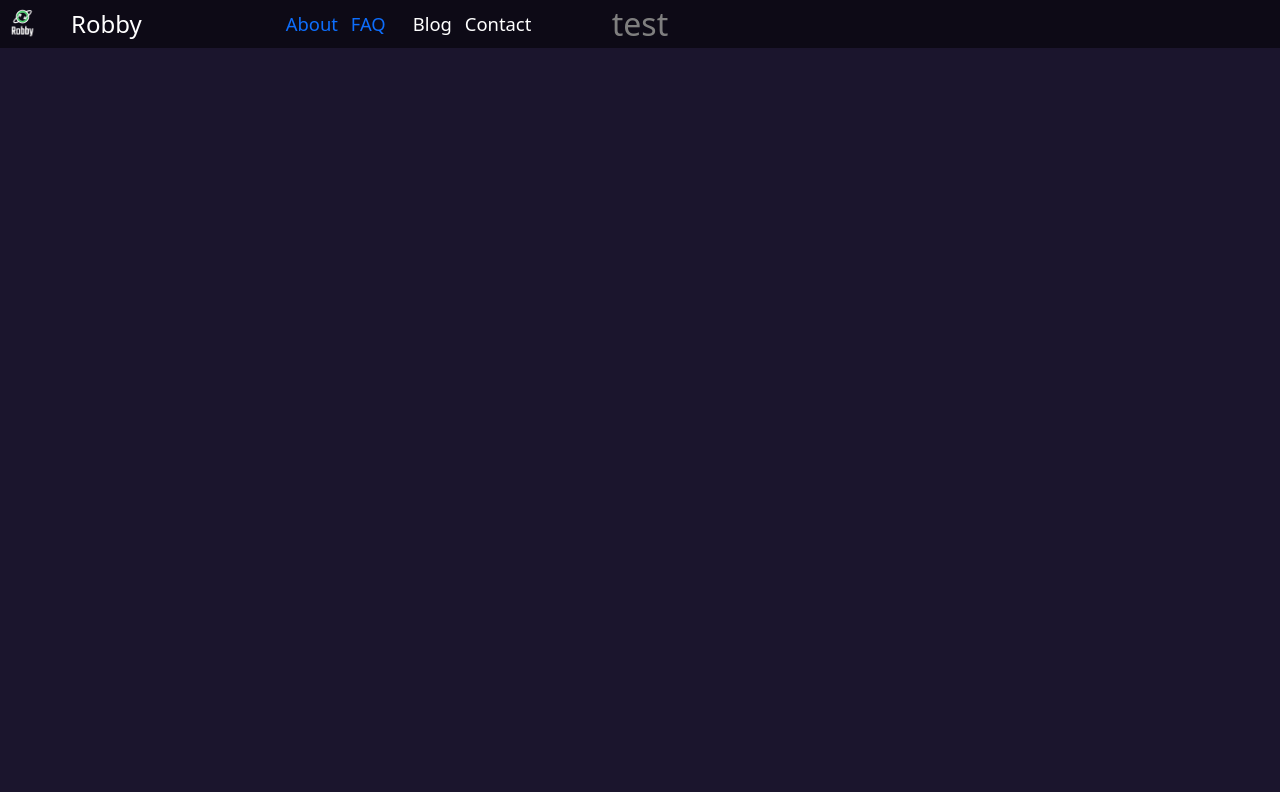
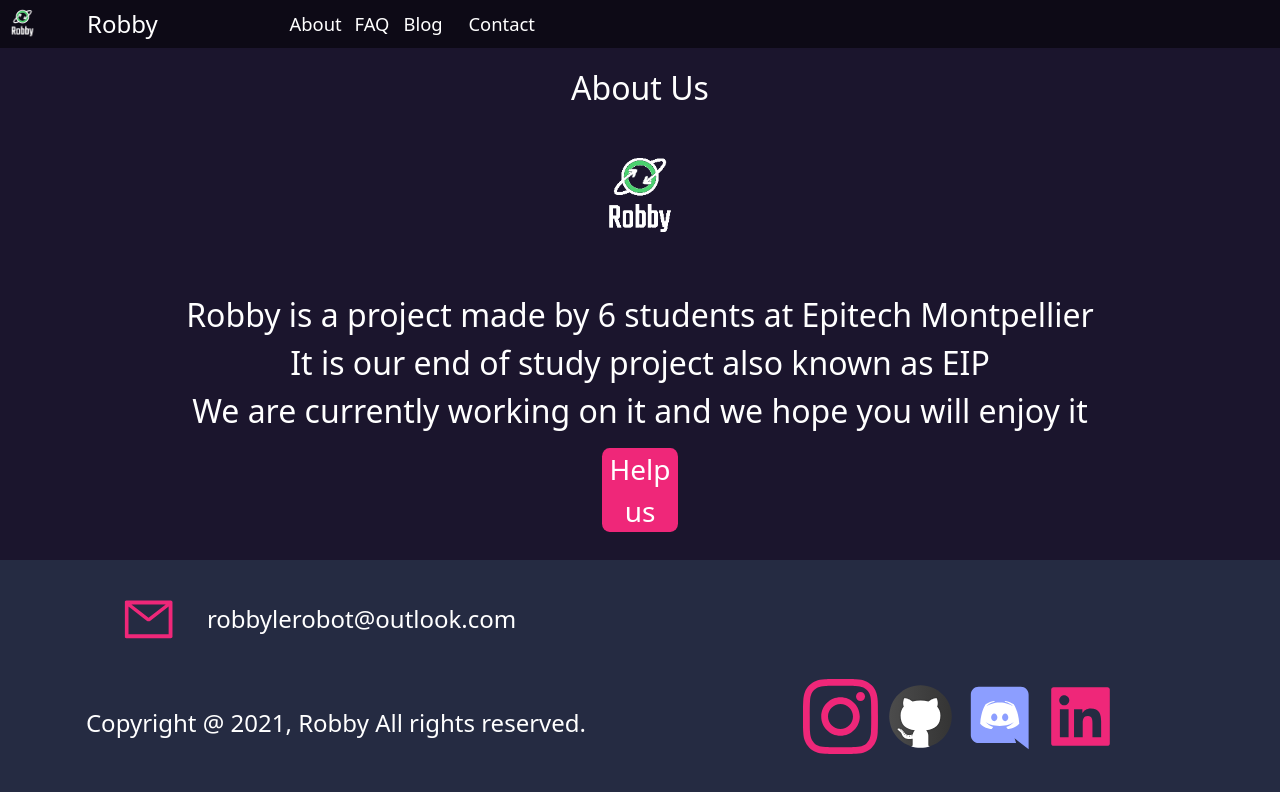
Before and after one commit to Robby-EIP/Site-Vitrine, a React (Create React App) app in the folder website/: page /about in a window 1280 px wide. Shown: the top 792 px of the page. Built offline with nearby package versions, Linux system fonts and the light colour scheme.

Commit message:
[master]: almost done, need to do FAQ page

```diff
--- a/website/src/Components/Navbar/Navbar.js
+++ b/website/src/Components/Navbar/Navbar.js
@@ -18,6 +18,7 @@ export class Navbar extends Component {
       width: "100%",
       fontSize: "115%",
       cursor: "pointer",
+      color: "white",
     };
   }
 
@@ -57,6 +58,7 @@ export class Navbar extends Component {
             display: "flex",
           }}
         >
+          <Link className="nav-link" to={"/"}>
             <span
               style={{
                 cursor: "pointer",
@@ -66,6 +68,7 @@ export class Navbar extends Component {
               >
               Robby
             </span>
+          </Link>
         </div>
         <div
           className="page-list"
@@ -87,7 +90,9 @@ export class Navbar extends Component {
               </Link>
             </div>
             <div style={this.pageItem}>
-              <span style={this.pageName}>Blog</span>
+              <a href="https://discord.gg/UWUT9yG2Dh" target={"_blank"} style={{ color: 'white', textDecoration: 'none' }}>
+                <span style={this.pageName} >Blog</span>
+              </a>
             </div>
             <div onClick={this.scrollToBot} style={this.pageItem}>
               <span style={this.pageName}>Contact</span>
--- a/website/src/Pages/About/About.js
+++ b/website/src/Pages/About/About.js
@@ -1,8 +1,44 @@
 function About() {
   return (
     <>
-      <div style={{ height: '100%', width: '100%', backgroundColor: '#1B152D' }}>
-        <span style={{ color: 'white', fontSize: '32px' }}>test</span>
+      <div style={{ height: '70%', width: '100%', paddingTop: '5%', backgroundColor: '#1B152D' }}>
+        <span style={{ color: 'white', fontSize: '32px' }}>About Us</span>
+        <div style={{ marginTop: '2%', display: 'flex', justifyContent: 'center' }}>
+          <img alt="logo" src="logo_white.png" style={{ width: "10%" }} ></img>
+        </div>
+        <div style={{ marginTop: '2%', display: 'flex', justifyContent: 'center', flexDirection: 'column' }}>
+          <span style={{ color: 'white', fontSize: '32px' }}>Robby is a project made by 6 students at Epitech Montpellier</span>
+          <span style={{ color: 'white', fontSize: '32px' }}>It is our end of study project also known as EIP</span>
+          <span style={{ color: 'white', fontSize: '32px' }}>We are currently working on it and we hope you will enjoy it</span>
+          <div style={{ marginTop: '1%', backgroundColor: "#EF2779", width: '6%', display: 'flex', alignSelf: 'center', justifyContent: 'center', borderRadius: "10%" }}>
+            <a rel="noreferrer" target={"_blank"} href="https://forms.office.com/Pages/ResponsePage.aspx?id=DQSIkWdsW0yxEjajBLZtrQAAAAAAAAAAAAMAAEN_vXJUMzVOTDZYT0tSQlFYM0FSTkpJNEdTOUdSWC4u" style={{ textDecoration: 'none', color: 'white' }}><span style={{ color: "white", fontSize: "28px" }}>Help us</span></a>
+          </div>
+        </div>
+      </div>
+      <div style={{ backgroundColor: '#252B42', height: '30%', display: 'flex', flexDirection: 'column' }}>
+        <div style={{ width: '50%', alignItems: 'center', display: 'flex', justifyContent: "center", paddingTop: '3%' }}>
+          <img src="ant-design_mail-outlined.svg" alt="mail" style={{ width: '8%' }}></img>
+          <span style={{ color: "white", fontSize: '24px', marginLeft: '5%' }}>robbylerobot@outlook.com</span>
+        </div>
+        <div style={{ width: '100%', alignItems: 'center', display: 'flex', justifyContent: "center", paddingTop: '3%' }}>
+          <div style={{ width: '50%', alignItems: 'center', display: 'flex', justifyContent: "center", paddingTop: '1%' }}>
+            <span style={{ color: "white", fontSize: '24px', marginLeft: '5%' }}>Copyright @ 2021, Robby All rights reserved.</span>
+          </div>
+          <div style={{ width: '50%', display: 'flex', justifyContent: 'center', flexDirection: 'row' }}>
+            <div style={{ width: '12.5%', alignItems: 'center', display: 'flex', justifyContent: "center" }}>
+              <a href="https://www.instagram.com/robbylerobot2021/" rel="noreferrer" target={"_blank"} ><img alt="our instagram" src="Instagram.svg" style={{ width: '7%', minWidth: '75px' }} /></a>
+            </div>
+            <div style={{ width: '12.5%', alignItems: 'center', display: 'flex', justifyContent: "center" }}>
+              <a href="https://github.com/Robby-EIP" rel="noreferrer" target={"_blank"} ><img alt="our github" src="icons8-github.svg" style={{ width: '7%', minWidth: '75px' }} /></a>
+            </div>
+            <div style={{ width: '12.5%', alignItems: 'center', display: 'flex', justifyContent: "center" }}>
+              <a href="https://discord.gg/Y5mjy86rFS" rel="noreferrer" target={"_blank"}><img alt="our discord" src="icons8-discord-bubble.svg" style={{ width: '7%', minWidth: '75px' }} /></a>
+            </div>
+            <div style={{ width: '12.5%', alignItems: 'center', display: 'flex', justifyContent: "center" }}>
+              <a href="https://www.linkedin.com/in/robby-robotarium-a8463b223/" rel="noreferrer" target={"_blank"}><img alt="our linkedin" src="linkedin.svg" style={{ width: '7%', minWidth: '75px' }} /></a>
+            </div>
+          </div>
+        </div>
       </div>
     </>
   );
--- a/website/src/Pages/FAQ/FAQ.js
+++ b/website/src/Pages/FAQ/FAQ.js
@@ -2,9 +2,34 @@
 function FAQ() {
     return (
       <>
-        <div style={{ height: '100%', width: '100%', backgroundColor: '#1B152D' }}>
-          <span style={{ color: 'white', fontSize: '32px' }}>test</span>
+        <div style={{ height: '70%', width: '100%', paddingTop: '5%', backgroundColor: '#1B152D' }}>
+          <span style={{ color: 'white', fontSize: '32px' }}>FAQ</span>
         </div>
+        <div style={{ backgroundColor: '#252B42', height: '30%', display: 'flex', flexDirection: 'column' }}>
+        <div style={{ width: '50%', alignItems: 'center', display: 'flex', justifyContent: "center", paddingTop: '3%' }}>
+          <img src="ant-design_mail-outlined.svg" alt="mail" style={{ width: '8%' }}></img>
+          <span style={{ color: "white", fontSize: '24px', marginLeft: '5%' }}>robbylerobot@outlook.com</span>
+        </div>
+        <div style={{ width: '100%', alignItems: 'center', display: 'flex', justifyContent: "center", paddingTop: '3%' }}>
+          <div style={{ width: '50%', alignItems: 'center', display: 'flex', justifyContent: "center", paddingTop: '1%' }}>
+            <span style={{ color: "white", fontSize: '24px', marginLeft: '5%' }}>Copyright @ 2021, Robby All rights reserved.</span>
+          </div>
+          <div style={{ width: '50%', display: 'flex', justifyContent: 'center', flexDirection: 'row' }}>
+            <div style={{ width: '12.5%', alignItems: 'center', display: 'flex', justifyContent: "center" }}>
+              <a href="https://www.instagram.com/robbylerobot2021/" rel="noreferrer" target={"_blank"} ><img alt="our instagram" src="Instagram.svg" style={{ width: '7%', minWidth: '75px' }} /></a>
+            </div>
+            <div style={{ width: '12.5%', alignItems: 'center', display: 'flex', justifyContent: "center" }}>
+              <a href="https://github.com/Robby-EIP" rel="noreferrer" target={"_blank"} ><img alt="our github" src="icons8-github.svg" style={{ width: '7%', minWidth: '75px' }} /></a>
+            </div>
+            <div style={{ width: '12.5%', alignItems: 'center', display: 'flex', justifyContent: "center" }}>
+              <a href="https://discord.gg/Y5mjy86rFS" rel="noreferrer" target={"_blank"}><img alt="our discord" src="icons8-discord-bubble.svg" style={{ width: '7%', minWidth: '75px' }} /></a>
+            </div>
+            <div style={{ width: '12.5%', alignItems: 'center', display: 'flex', justifyContent: "center" }}>
+              <a href="https://www.linkedin.com/in/robby-robotarium-a8463b223/" rel="noreferrer" target={"_blank"}><img alt="our linkedin" src="linkedin.svg" style={{ width: '7%', minWidth: '75px' }} /></a>
+            </div>
+          </div>
+        </div>
+      </div>
       </>
     );
   }
--- a/website/src/Pages/Home/Home.js
+++ b/website/src/Pages/Home/Home.js
@@ -231,7 +231,7 @@ function Home() {
       <div style={{ height: '0.1%', width: '100%' }}></div>
       <div style={{ backgroundColor: '#1B152D', height: '100%', width: '100%', justifyContent: 'center' }}>
         <div style={{ paddingTop: '3%', width: '100%', display: 'flex', flexDirection: 'column', justifyContent: 'center' }}>
-          <div style={{ marginTop: '5%', backgroundColor: 'orange', paddingBottom: "1%", paddingTop: '2%', width: '50%', justifyContent: 'center', alignSelf: 'center', WebkitBorderRadius: "1%" }}>
+          <div style={{ marginTop: '5%', backgroundColor: 'rgb(121,70,129)', paddingBottom: "1%", paddingTop: '2%', width: '50%', justifyContent: 'center', alignSelf: 'center', WebkitBorderRadius: "1%" }}>
             <span style={{ color: "black", fontSize: '42px' }}>Contact us</span>
             <div style={{ paddingLeft: '5%', paddingRight: '5%', width: '100%', justifyContent: 'center', display: 'flex' }}>
               <Form style={{ width: '50%', paddingBottom: '5%' }} onSubmit={handleSubmit}>
```
Also changed, not shown: 1 other file (tests, documents, lock files or other folders). Lines whose indentation alone changed are shown as unchanged.
